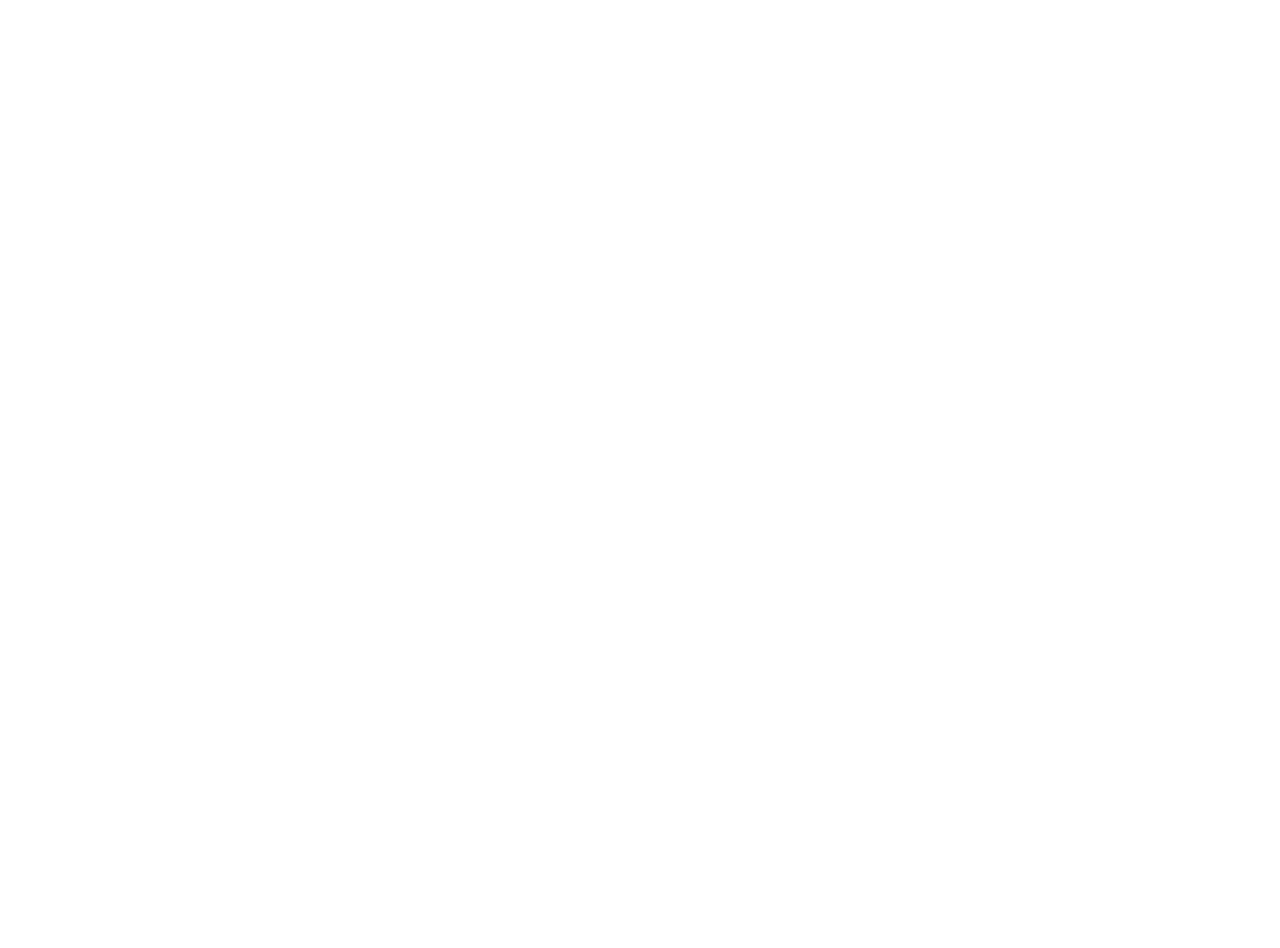
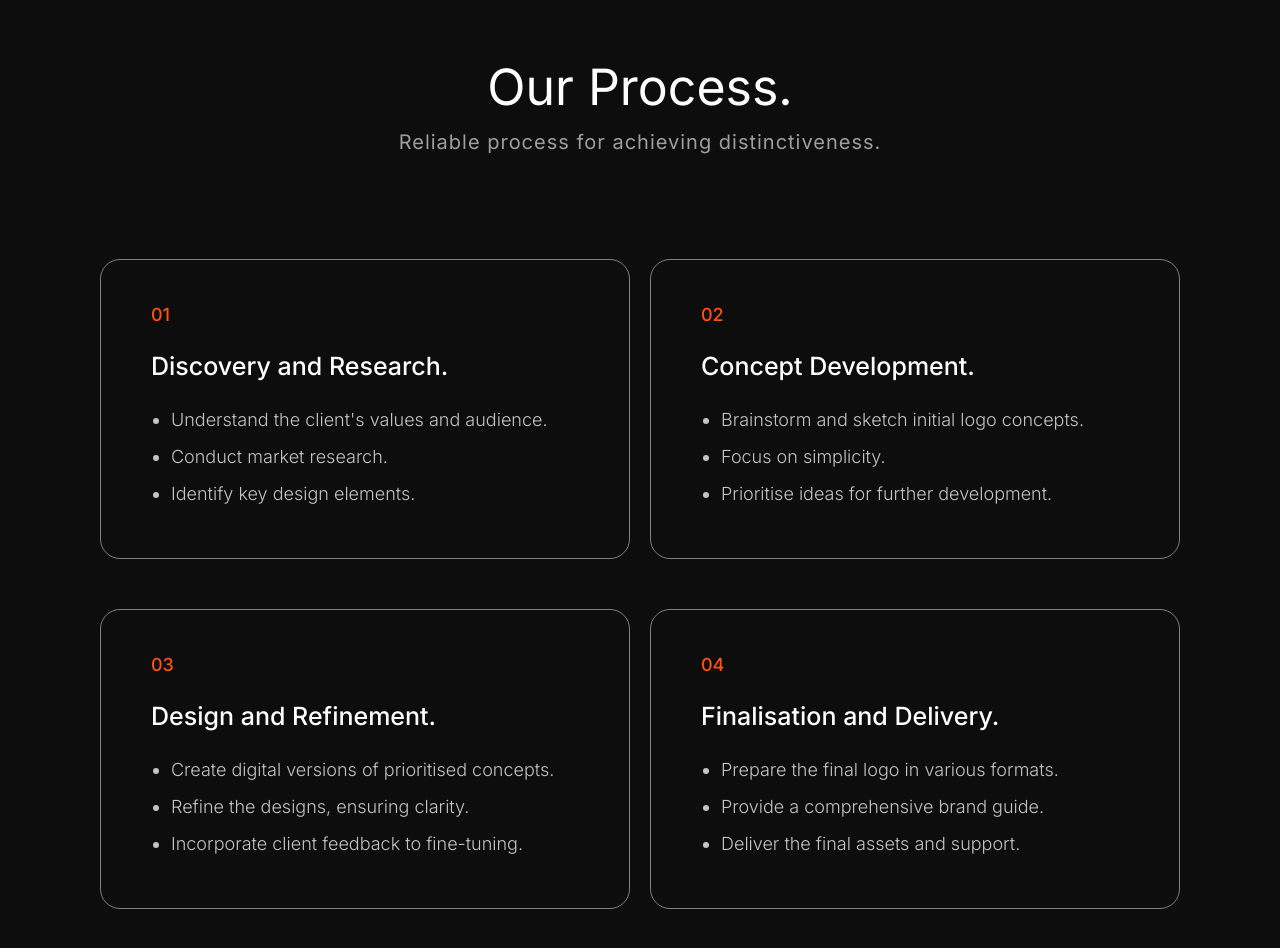
Before and after one commit to divyashrma18/Landing-Page, a React (Vite) app in the folder Landing/: page / in a window 1280 px wide. Shown: the part 1340-2288 px from the top of the page. Before the commit the page ends 1300 px from the top, so only its background shows below. Built offline with nearby package versions, Linux system fonts and the light colour scheme.

Commit message:
section3 complete with animations

```diff
--- a/Landing/src/App.jsx
+++ b/Landing/src/App.jsx
@@ -2,6 +2,7 @@
 import './App.css'
 import Hero from './components/Hero'
 import Section2 from './components/Section2'
+import Section3 from './components/Section3'
 
 function App() {
 
@@ -10,6 +11,7 @@
     <>
     <Hero />
     <Section2 />
+    <Section3 />
     </>
   )
 }
--- /dev/null
+++ b/Landing/src/components/Section3.css
@@ -0,0 +1,73 @@
+.section3{
+   padding-top: 90px;
+    width: 100%;
+    height: 1050px;
+    background-color: #0D0D0D;
+    display: flex;
+    flex-direction: column;
+    gap: 100px;
+}
+.section3-head h1{
+    font-family: "Inter", sans-serif;
+    color: white;
+    font-size: 50px;
+    font-size: 500;
+    text-align: center;
+}
+.section3-head p{
+    font-family: "Inter", sans-serif;
+    color: #FFFFFF99;
+    font-size: 20px;
+    font-size: 500;
+    text-align: center;
+    line-height: 34px;
+    letter-spacing: 1px;
+}
+.section3-data{
+    color: white;
+}
+.section3-data .top .num{
+    font-family: "Inter", sans-serif;
+    color : #FF520E;
+    font-size: 18px;
+    font-weight: 500;
+}
+.section3-data .top{
+    border: 1px solid gray;
+    height: 300px;
+    width: 530px;
+    display: flex;
+    flex-direction: column;
+    gap: 20px;
+    justify-content: center;
+    align-items: left;
+    padding-left: 50px;
+    border-radius: 20px;
+
+}
+.section3-data .top h1{
+    font-family: "Inter", sans-serif;
+    color : #FFFFFF;
+    font-size: 25px;
+    font-weight: 500;
+}
+ul.custom-bullets {
+    list-style-type: disc;
+    padding-left: 20px;
+  }
+
+  ul.custom-bullets li {
+    font-family: "Inter", sans-serif;
+
+    color: #ffffffc0;
+    font-size: 18px;
+    margin-bottom: 10px;
+    font-weight: 300;
+  }
+  .section3-data .row{
+    display: flex;
+    justify-content: center;
+    align-items: center;
+    gap: 20px;
+    margin-bottom: 50px;
+  }
--- /dev/null
+++ b/Landing/src/components/Section3.jsx
@@ -0,0 +1,121 @@
+import React, { useRef } from 'react'
+import './Section3.css'
+import { motion, useInView } from 'framer-motion';
+
+const Section3 = () => {
+  const section3Ref = useRef(null);
+  const isHeadInView = useInView(section3Ref, { amount: 0.2, once: true });
+
+  // Refs for individual .top items
+  const top1Ref = useRef(null);
+  const top2Ref = useRef(null);
+  const top3Ref = useRef(null);
+  const top4Ref = useRef(null);
+
+  const isTop1InView = useInView(top1Ref, { amount: 0.5 });
+  const isTop2InView = useInView(top2Ref, { amount: 0.5 });
+  const isTop3InView = useInView(top3Ref, { amount: 0.5 });
+  const isTop4InView = useInView(top4Ref, { amount: 0.5 });
+
+  return (
+    <div className="section3" ref={section3Ref}>
+      <div className="section3-head">
+        <motion.h1
+          initial={{ y: 50, opacity: 0 }}
+          animate={isHeadInView ? { y: 0, opacity: 1 } : {}}
+          transition={{ duration: 0.6, ease: 'easeOut' }}
+        >
+          Our Process.
+        </motion.h1>
+
+        <motion.p
+          initial={{ y: 50, opacity: 0 }}
+          animate={isHeadInView ? { y: 0, opacity: 1 } : {}}
+          transition={{ duration: 0.6, delay: 0.2, ease: 'easeOut' }}
+        >
+          Reliable process for achieving distinctiveness.
+        </motion.p>
+      </div>
+
+      <div className="section3-data">
+        <div className="row">
+          <motion.div
+            className="top"
+            ref={top1Ref}
+            initial={{ x: -100, opacity: 0 }}
+            animate={isTop1InView ? { x: 0, opacity: 1 } : { x: -100, opacity: 0 }}
+            transition={{ duration: 0.6 }}
+          >
+            <p className="num">01</p>
+            <h1>Discovery and Research.</h1>
+            <div className="section3-list">
+              <ul className="custom-bullets">
+                <li>Understand the client's values and audience.</li>
+                <li>Conduct market research.</li>
+                <li>Identify key design elements.</li>
+              </ul>
+            </div>
+          </motion.div>
+
+          <motion.div
+            className="top"
+            ref={top2Ref}
+            initial={{ x: 100, opacity: 0 }}
+            animate={isTop2InView ? { x: 0, opacity: 1 } : { x: 100, opacity: 0 }}
+            transition={{ duration: 0.6 }}
+          >
+            <p className="num">02</p>
+            <h1>Concept Development.</h1>
+            <div className="section3-list">
+              <ul className="custom-bullets">
+                <li>Brainstorm and sketch initial logo concepts.</li>
+                <li>Focus on simplicity.</li>
+                <li>Prioritise ideas for further development.</li>
+              </ul>
+            </div>
+          </motion.div>
+        </div>
+
+        <div className="row">
+          <motion.div
+            className="top"
+            ref={top3Ref}
+            initial={{ x: -100, opacity: 0 }}
+            animate={isTop3InView ? { x: 0, opacity: 1 } : { x: -100, opacity: 0 }}
+            transition={{ duration: 0.6 }}
+          >
+            <p className="num">03</p>
+            <h1>Design and Refinement.</h1>
+            <div className="section3-list">
+              <ul className="custom-bullets">
+                <li>Create digital versions of prioritised concepts.</li>
+                <li>Refine the designs, ensuring clarity.</li>
+                <li>Incorporate client feedback to fine-tuning.</li>
+              </ul>
+            </div>
+          </motion.div>
+
+          <motion.div
+            className="top"
+            ref={top4Ref}
+            initial={{ x: 100, opacity: 0 }}
+            animate={isTop4InView ? { x: 0, opacity: 1 } : { x: 100, opacity: 0 }}
+            transition={{ duration: 0.6 }}
+          >
+            <p className="num">04</p>
+            <h1>Finalisation and Delivery.</h1>
+            <div className="section3-list">
+              <ul className="custom-bullets">
+                <li>Prepare the final logo in various formats.</li>
+                <li>Provide a comprehensive brand guide.</li>
+                <li>Deliver the final assets and support.</li>
+              </ul>
+            </div>
+          </motion.div>
+        </div>
+      </div>
+    </div>
+  )
+}
+
+export default Section3
```
